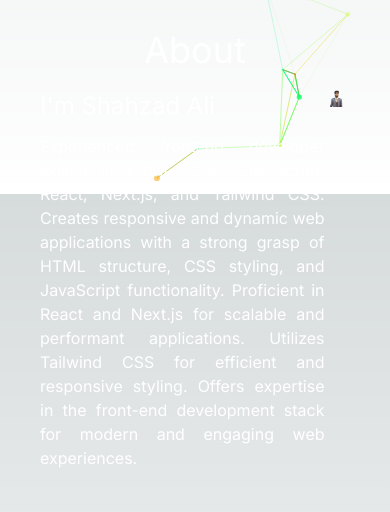
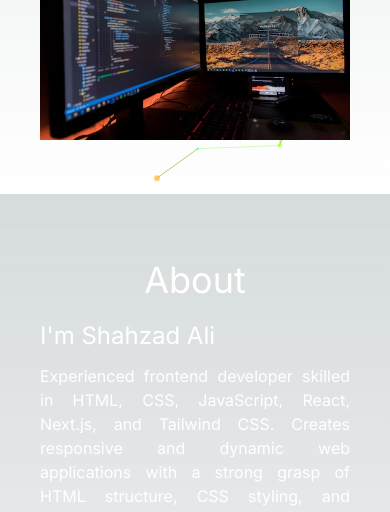
Before and after one commit to ShahzadAliSoomro/Animation-Particles-TypeScript, a Next.js app: page / in a window 390 px wide. Shown: the part 650-1162 px from the top of the page. Built offline with nearby package versions, Linux system fonts and the light colour scheme.

Commit message:
done to responsive

```diff
--- a/app/components/About.tsx
+++ b/app/components/About.tsx
@@ -7,7 +7,7 @@ export default function About() {
       <div className="text-4xl text-center pt-10">
         <h1>About</h1>
       </div>
-      <div className="flex justify-between pt-5">
+      <div className="flex justify-between pt-5 flex-wrap gap-6 lg:flex-nowrap lg:gap-0">
         <div className="flex flex-col gap-3">
           <h4 className="text-2xl">I'm Shahzad Ali</h4>
           <p className="w-full lg:w-6/12 text-justify">
--- a/app/components/Hero.tsx
+++ b/app/components/Hero.tsx
@@ -10,7 +10,7 @@ import Link from "next/link";
 export default function Hero() {
   return (
     <div className="w-full mx-auto container p-10">
-      <div className="flex justify-between pt-20">
+      <div className="flex justify-between pt-20 flex-wrap gap-6 lg:flex-nowrap lg:gap-0">
         <div className="flex flex-col gap-9">
           <h2 className="text-4xl">Hi There!</h2>
           <h1 className="text-6xl">I'M SHAHZAD ALI</h1>
```
